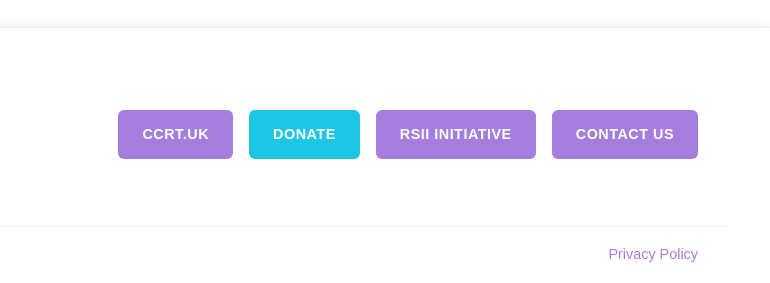
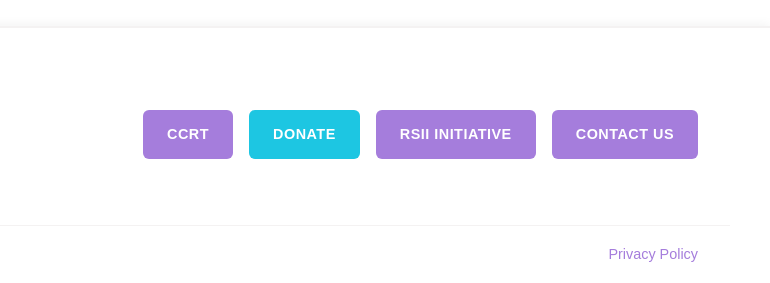
Before and after one commit to Oonah-Buist/ccrt-rsii, a plain HTML site: page baa.html in a window 1280 px wide. Shown: the part 1008-1291 px from the top of the page, 510-1280 px from the left. Drawn offline with nearby package versions, Linux system fonts and the light colour scheme.

Commit message:
ccrt button changed

```diff
--- a/baa.html
+++ b/baa.html
@@ -72,7 +72,7 @@
                 <p>Registered in England & Wales<br>with Charity No. 1196005</p>
             </div>
             <div class="footer-buttons">
-                <a href="http://www.ccrt.uk" class="footer-btn" target="_blank">CCRT.UK</a>
+                <a href="http://www.ccrt.uk" class="footer-btn" target="_blank">CCRT</a>
                 <a href="https://childhoodcancerresearchtrust.org/product/donation/" class="footer-btn donate-btn" target="_blank">DONATE</a>
                 <a href="rsii-initiative.html" class="footer-btn">RSII INITIATIVE</a>
                 <a href="contact.html" class="footer-btn">CONTACT US</a>
```
Also changed, not shown: contact.html (+1 -1 lines), index.html (+1 -1 lines), objects.html (+1 -1 lines), participant-application.html (+1 -1 lines), participant-login.html (+1 -1 lines), participant-registration.html (+1 -1 lines), privacy-policy.html (+1 -1 lines), rsii-initiative.html (+1 -1 lines).
